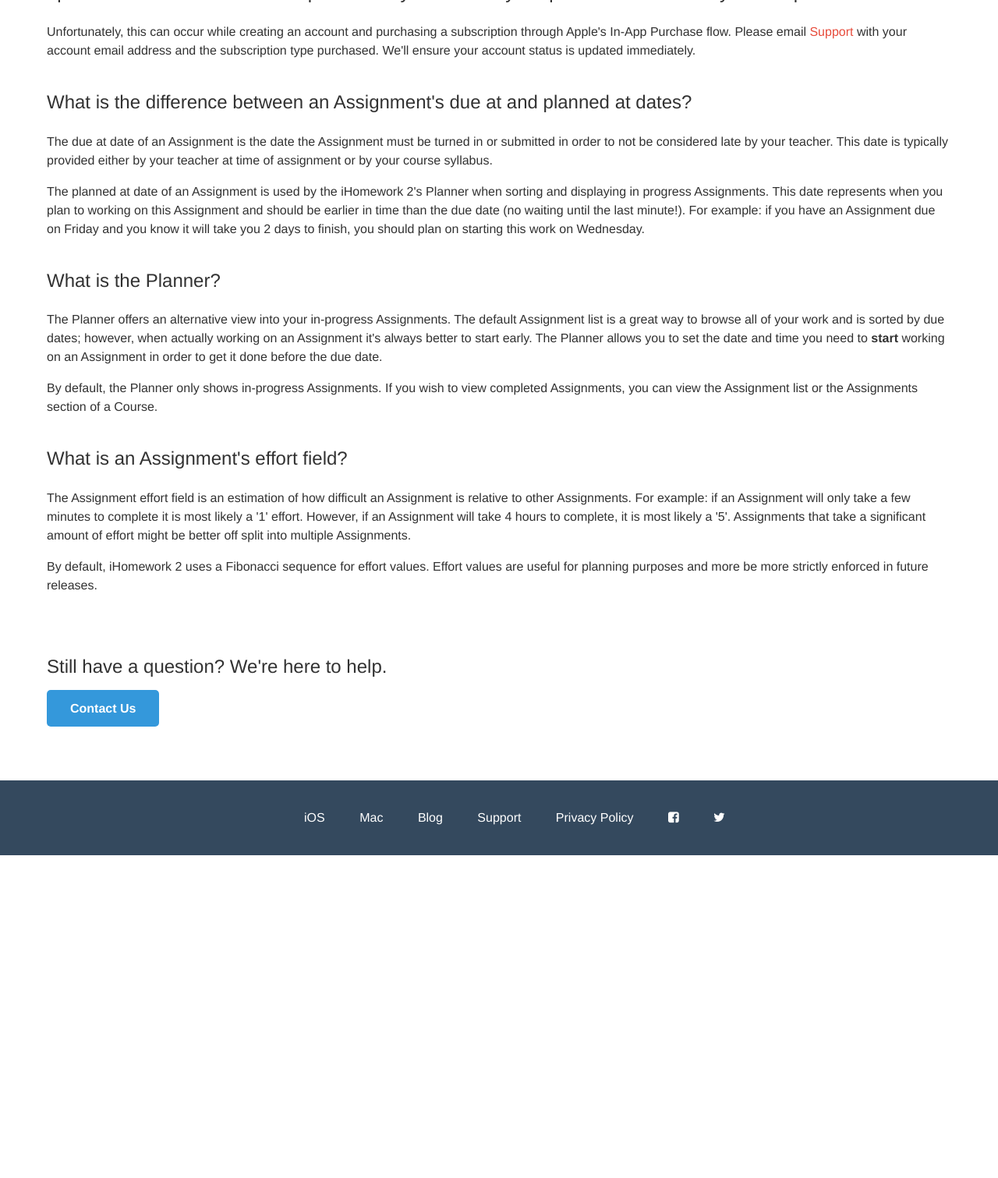
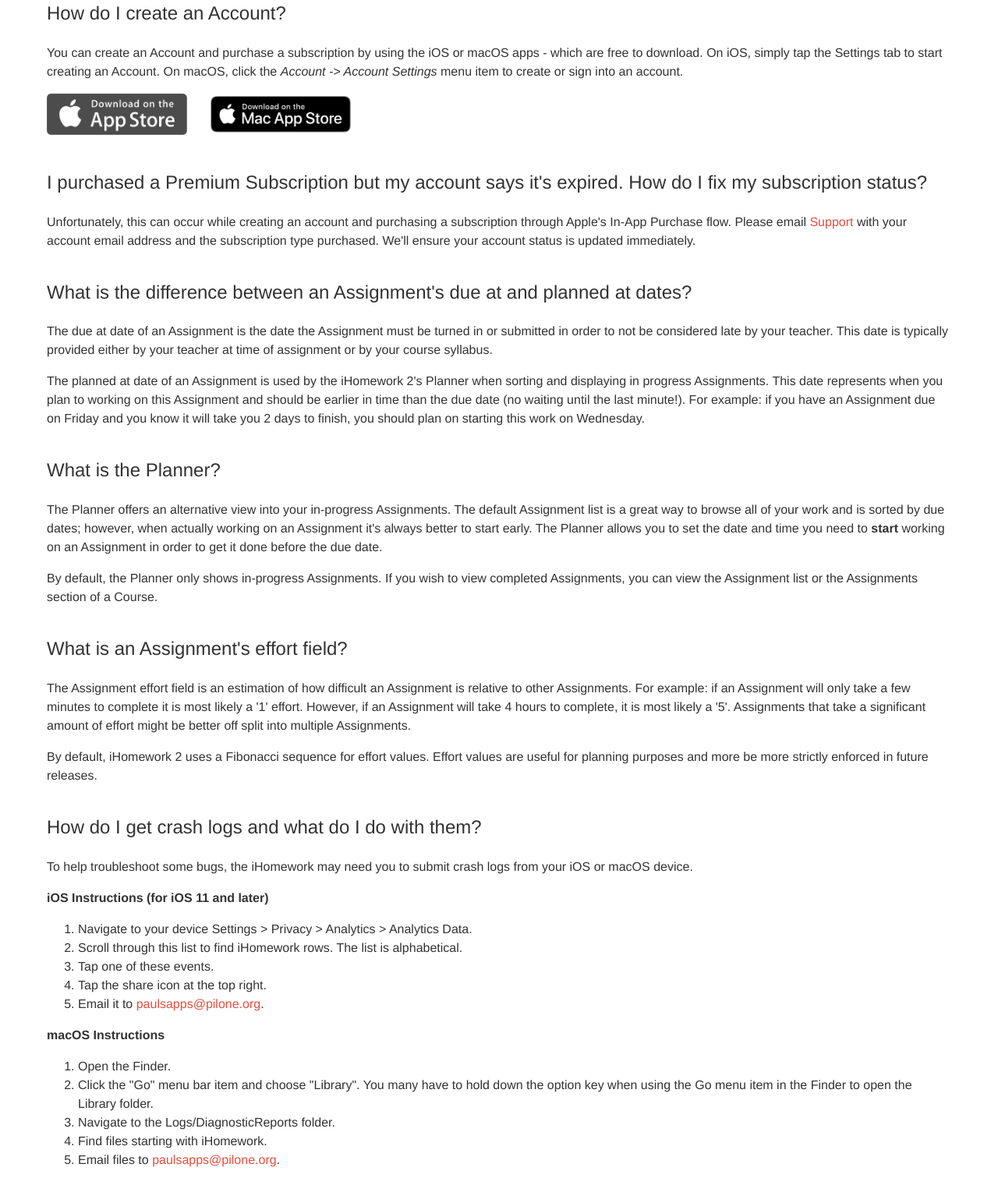
Before and after one commit to paulpilone/ihomework2-website, a website: page app/support.html in a window 1280 px wide. Shown: the part 589-2100 px from the top of the page at 78% size. Before the commit the page ends 1686 px from the top, so only its background shows below. Drawn offline with Linux system fonts and the light colour scheme.

Commit message:
[HW-780]: Adds FAQ instructions for sending crash logs.

```diff
--- a/app/support.html
+++ b/app/support.html
@@ -40,7 +40,19 @@
       </section>
     </div>
 
-    <section class="fag-block">
+    <section class='faq-block'>
+      <h2>FAQ Table of Contents</h2>
+      <ul>
+        <li><a href='#how-to-create-account'>How do I create an Account?</a></li>
+        <li><a href='#how-to-fix-expired'>I purchased a Premium Subscription but my account says expired. How do I fix my subscription status?</a></li>
+        <li><a href='#due-at-vs-planned-at'>What is the difference between an Assignment's due at and planned at dates?</a></li>
+        <li><a href='#what-is-planner'>What is the Planner?</a></li>
+        <li><a href='#what-is-effort'>What is an Assignment's effort field?</a></li>
+        <li><a href='#how-to-crash-logs'>How do I get crash logs and what do I do with them?</a></li>
+      </ul>
+    </section>
+
+    <section id='how-to-create-account' class="faq-block">
       <p class="faq-block__question">
         How do I create an Account?
       </p>
@@ -57,16 +69,16 @@
         </div>
     </section>
 
-    <section class="faq-block">
+    <section id='how-to-fix-expired' class="faq-block">
       <p class="faq-block__question">
-        I purchased a Premium Subscription but my account says expired. How do I fix my subscription status?
+        I purchased a Premium Subscription but my account says it's expired. How do I fix my subscription status?
       </p>
       <p class="faq-block__answer">
         Unfortunately, this can occur while creating an account and purchasing a subscription through Apple's In-App Purchase flow. Please email <a href="mailto:paulsapps@pilone.org">Support</a> with your account email address and the subscription type purchased. We'll ensure your account status is updated immediately.
       </p>
     </section>
 
-    <section class="faq-block">
+    <section id='due-at-vs-planned-at' class="faq-block">
       <p class="faq-block__question">
         What is the difference between an Assignment's due at and planned at dates?
       </p>
@@ -78,7 +90,7 @@
       </p>
     </section>
 
-    <section class="faq-block">
+    <section id='what-is-planner' class="faq-block">
       <p class="faq-block__question">
         What is the Planner?
       </p>
@@ -90,7 +102,7 @@
       </p>
     </section>
 
-    <section class="faq-block">
+    <section id='what-is-effort' class="faq-block">
       <p class="faq-block__question">
         What is an Assignment's effort field?
       </p>
@@ -99,6 +111,35 @@
       </p>
       <p class="faq-block__answer">
         By default, iHomework 2 uses a Fibonacci sequence for effort values. Effort values are useful for planning purposes and more be more strictly enforced in future releases.
+      </p>
+    </section>
+
+    <section id='how-to-crash-logs' class='faq-block'>
+      <p class='faq-block__question'>
+        How do I get crash logs and what do I do with them?
+      </p>
+      <p class='faq-block__answer'>
+        To help troubleshoot some bugs, the iHomework may need you to submit crash logs from your iOS or macOS device.
+      </p>
+      <p class='faq-block__answer'>
+        <strong>iOS Instructions (for iOS 11 and later)</strong>
+        <ol>
+          <li>Navigate to your device Settings > Privacy > Analytics > Analytics Data.</li>
+          <li>Scroll through this list to find iHomework rows. The list is alphabetical.</li>
+          <li>Tap one of these events.</li>
+          <li>Tap the share icon at the top right.</li>
+          <li>Email it to <a href='mailto:paulsapps@pilone.org'>paulsapps@pilone.org</a>.</li>
+        </ol>
+      </p>
+      <p class='faq-block__answer'>
+        <strong>macOS Instructions</strong>
+        <ol>
+          <li>Open the Finder.</li>
+          <li>Click the "Go" menu bar item and choose "Library". You many have to hold down the option key when using the Go menu item in the Finder to open the Library folder.</li>
+          <li>Navigate to the Logs/DiagnosticReports folder.</li>
+          <li>Find files starting with iHomework.</li>
+          <li>Email files to <a href='mailto:paulsapps@pilone.org'>paulsapps@pilone.org</a>.</li>
+        </ol>
       </p>
     </section>
 
```
